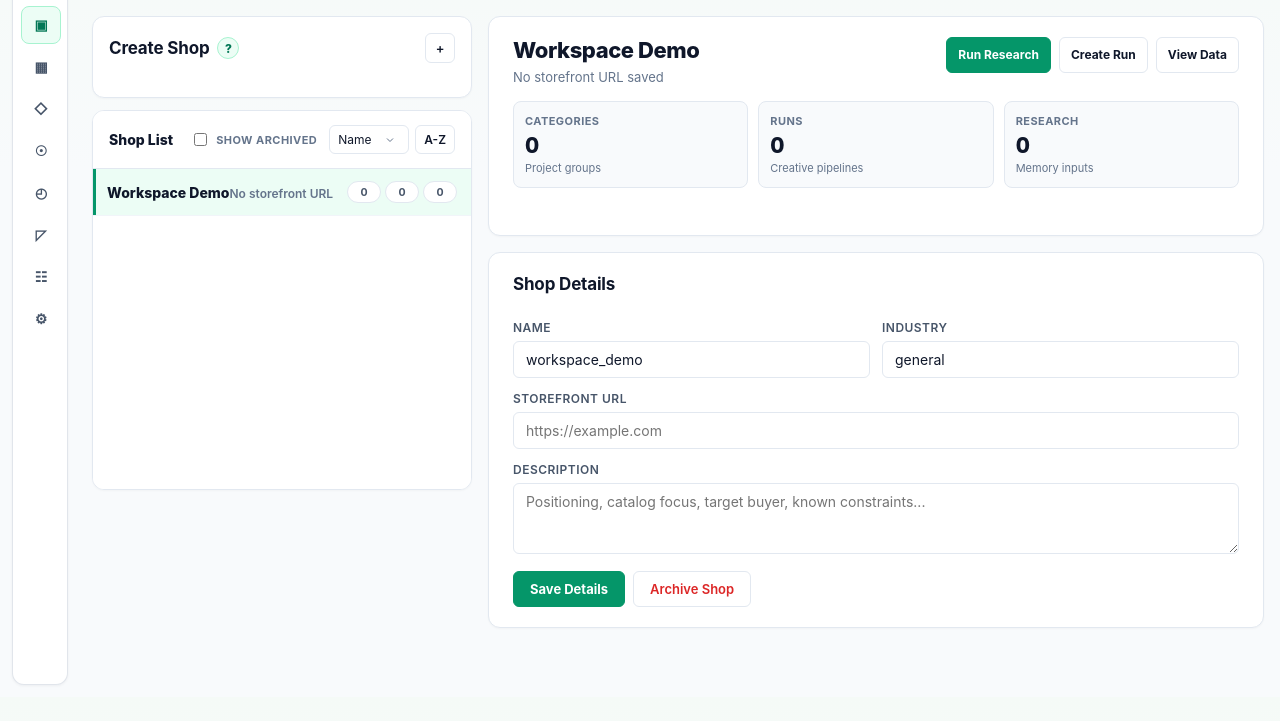
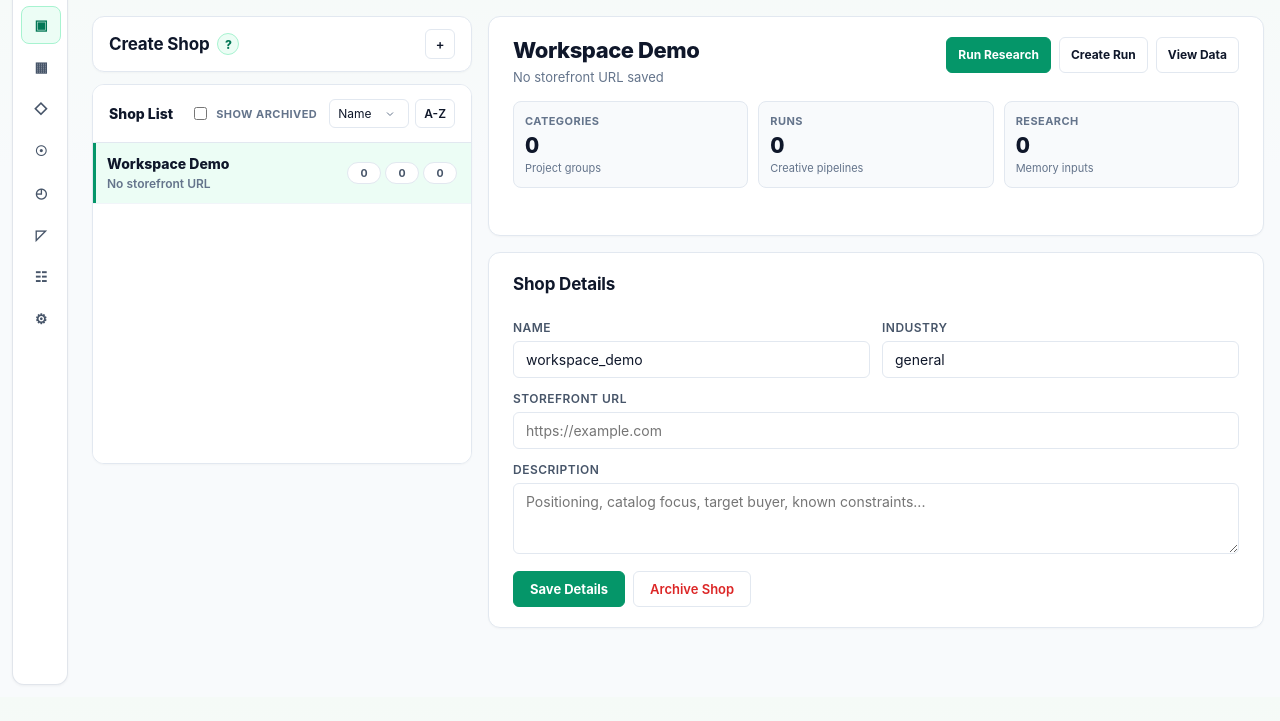
Before and after one commit to xysterical/crispy, a FastAPI app: page /dashboard/shops in a window 1280 px wide. Shown: the part 103-824 px from the top of the page. Run offline with FastAPI, Linux system fonts and the light colour scheme; data comes from the database, SQL or seed files in the repository; data that the repository does not hold is empty; some libraries are stand-ins or nearby versions.

Commit message:
fix: polish shop dashboard spacing

```diff
--- a/app/templates/shops.html
+++ b/app/templates/shops.html
@@ -8,6 +8,7 @@
   .shops-layout { display: grid; grid-template-columns: minmax(280px, 380px) minmax(0, 1fr); gap: 16px; align-items: start; }
   .shops-sidebar { display: grid; gap: 12px; position: sticky; top: 16px; }
   .shops-create-card { padding: 16px; }
+  .shops-create-card.is-collapsed { padding: 12px 16px; }
   .create-card-head { display: flex; justify-content: space-between; align-items: center; gap: 10px; }
   .create-card-title { display: inline-flex; align-items: center; gap: 8px; }
   .create-toggle { width: 30px; height: 30px; padding: 0; border-radius: var(--radius-sm); display: inline-grid; place-items: center; }
@@ -17,6 +18,7 @@
   .flow-help-button { width: 22px; height: 22px; padding: 0; border-radius: 999px; display: inline-grid; place-items: center; color: var(--accent-dark); background: var(--green-50); border-color: var(--green-200); font-size: 12px; font-weight: 800; }
   .flow-tooltip { position: absolute; left: 0; top: 28px; z-index: 20; width: 292px; padding: 12px; border: 1px solid var(--line); border-radius: var(--radius); background: #fff; box-shadow: var(--shadow-lg); opacity: 0; transform: translateY(-4px); pointer-events: none; transition: opacity 140ms ease, transform 140ms ease; }
   .flow-help:hover .flow-tooltip, .flow-help:focus-within .flow-tooltip { opacity: 1; transform: translateY(0); pointer-events: auto; }
+  .shops-create-card.is-collapsed .shop-status-line:empty { display: none; }
   .shops-list-card { padding: 0; overflow: hidden; }
   .shops-list-head { display: flex; justify-content: space-between; align-items: center; gap: 10px; padding: 14px 16px; border-bottom: 1px solid var(--line); background: #fff; }
   .shops-list-title { font-size: 14px; font-weight: 760; }
@@ -26,8 +28,9 @@
   .shop-list-item { width: 100%; display: grid; grid-template-columns: minmax(0, 1fr) auto; gap: 10px; align-items: center; padding: 12px 14px; border: 0; border-bottom: 1px solid var(--line-light); border-radius: 0; text-align: left; background: #fff; }
   .shop-list-item:hover { background: var(--gray-50); }
   .shop-list-item.active { background: var(--green-50); box-shadow: inset 3px 0 0 var(--accent); }
-  .shop-list-name { font-size: 14px; font-weight: 760; color: var(--text); overflow: hidden; text-overflow: ellipsis; white-space: nowrap; }
-  .shop-list-meta { margin-top: 2px; color: var(--muted); font-size: 12px; overflow: hidden; text-overflow: ellipsis; white-space: nowrap; }
+  .shop-list-copy { min-width: 0; display: grid; gap: 3px; }
+  .shop-list-name { display: block; font-size: 14px; font-weight: 760; color: var(--text); overflow: hidden; text-overflow: ellipsis; white-space: nowrap; line-height: 1.25; }
+  .shop-list-meta { display: block; color: var(--muted); font-size: 12px; overflow: hidden; text-overflow: ellipsis; white-space: nowrap; line-height: 1.25; }
   .shop-count-stack { display: flex; gap: 4px; flex-wrap: wrap; justify-content: flex-end; }
   .shop-count-chip { min-width: 34px; padding: 3px 6px; border: 1px solid var(--line); border-radius: 999px; background: #fff; color: var(--text-secondary); font-size: 11px; font-weight: 700; text-align: center; font-variant-numeric: tabular-nums; }
   .shops-workspace { display: grid; gap: 16px; }
@@ -49,8 +52,8 @@
   .workflow-list { display: grid; gap: 8px; }
   .workflow-item { display: grid; grid-template-columns: 26px minmax(0, 1fr); gap: 9px; align-items: start; padding: 10px; border: 1px solid var(--line); border-radius: var(--radius); background: var(--gray-50); }
   .workflow-index { width: 26px; height: 26px; display: grid; place-items: center; border-radius: 999px; background: var(--green-50); color: var(--accent-dark); font-size: 12px; font-weight: 800; }
-  .workflow-title { font-weight: 760; font-size: 13px; }
-  .workflow-copy { margin-top: 2px; color: var(--muted); font-size: 12px; line-height: 1.35; }
+  .workflow-title { display: block; font-weight: 760; font-size: 13px; line-height: 1.25; }
+  .workflow-copy { display: block; margin-top: 3px; color: var(--muted); font-size: 12px; line-height: 1.35; }
   .shop-edit-card { display: grid; gap: 12px; }
   .shop-edit-grid { display: grid; grid-template-columns: repeat(2, minmax(0, 1fr)); gap: 12px; }
   .shop-edit-grid .full { grid-column: 1 / -1; }
@@ -245,7 +248,7 @@
         const active = shop.id === selectedShopId ? " active" : "";
         const archived = shop.archived_at ? " · archived" : "";
         return '<button type="button" class="shop-list-item' + active + '" data-shop-id="' + escAttr(shop.id) + '">'
-          + '<span><span class="shop-list-name">' + escHtml(displayShopName(shop.name)) + '</span>'
+          + '<span class="shop-list-copy"><span class="shop-list-name">' + escHtml(displayShopName(shop.name)) + '</span>'
           + '<span class="shop-list-meta">' + escHtml(shop.store_url || "No storefront URL") + archived + '</span></span>'
           + '<span class="shop-count-stack">'
           + '<span class="shop-count-chip" title="Categories">' + Number(shop.category_count || 0) + '</span>'
```
